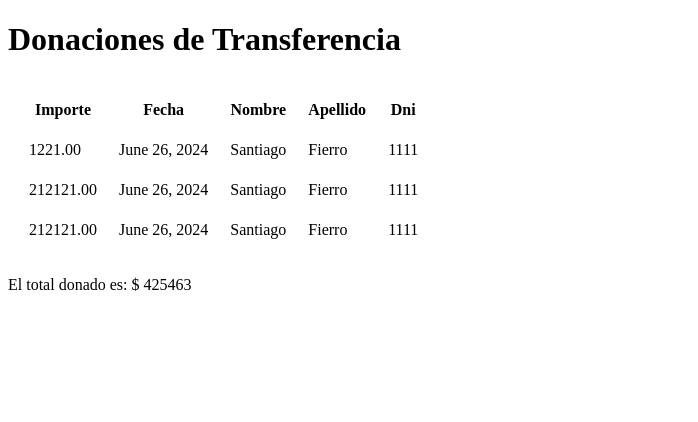
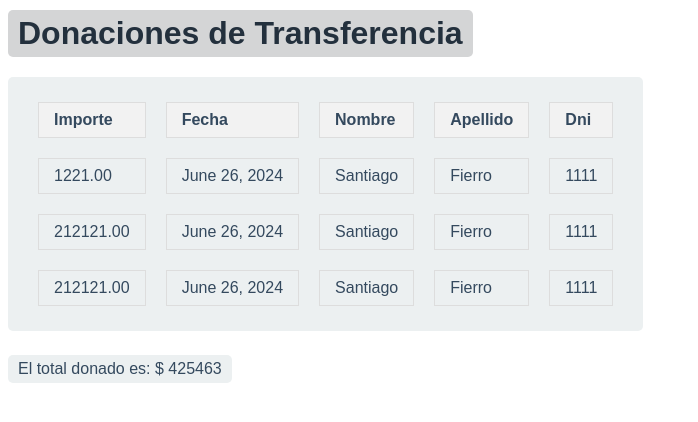
Before and after one commit to luciocolli/Proyecto-Ingenieria2, a Django app: page /show_transfers in a window 1280 px wide. Shown: the part 188-610 px from the top of the page, without its empty margins (0-698 px from the left). Run offline with Django 4.2, Linux system fonts and the light colour scheme; data comes from the database, SQL or seed files in the repository; both versions use the stored data as it was after the commit; parts of the project's set-up code (start-up, migrations or seed data) failed here and were passed over.

Commit message:
estilos en nuevas funciones1

```diff
--- a/hopeTrade/landing/templates/donation.html
+++ b/hopeTrade/landing/templates/donation.html
@@ -28,6 +28,8 @@
     <a href="{% url 'cash_register' %}" class="boton2">Registrar donacion en efectivo</a>
     <a href="{% url 'article_register' %}" class="boton2">Registrar donacion de Articulo</a>
     <button id="indice1" class="boton2">Listar donaciones en Efectivo</button>
+    <a href="{% url 'show_transfers' %}"><button class="boton2">Listar donaciones en Transferencia</button></a>
+    <a href="{% url 'show_all_intercambios' %}"><button class="boton2">Ver Intercambios</button></a>
     <!-- <button id="indice2">Listar donaciones de Articulos</button> CAMBIO ESTE BOTON PARA LISTAR ARTICULOS DONADOS -->
     <a href="{% url 'show_articles' %}" class="boton2">Listar donaciones de Articulos</a>
     <div id="caja1" class="caja" style="display: none;">
--- a/hopeTrade/landing/templates/show-transfers.html
+++ b/hopeTrade/landing/templates/show-transfers.html
@@ -4,16 +4,22 @@
 
 
 {% block content %}
-    <h1>Donaciones de Transferencia</h1>
+    <div>
+        <h1 class="texto2">Donaciones de Transferencia</h1>
+    </div>
+
 
     {% if msg %}
-        <div class="alert alert-{{ message.tags }}">
-            {{ msg }}
+        <div>
+            <div class="alerta1 alert-{{ message.tags }}">
+                {{ msg }}
+            </div>
         </div>
+
     {% endif %}
 
     {% if transfers %}
-        <table style="border-collapse: separate; border-spacing: 20px;">
+        <table style="border-collapse: separate; border-spacing: 20px;" class="texto1">
             <thead>
                 <tr>
                     <th>Importe</th>
@@ -36,6 +42,9 @@
             </tbody>
         </table>
     {% endif %}
-    <p>El total donado es: $ {{ total_amount }}</p>
+    <div>
+        <p class="texto1">El total donado es: $ {{ total_amount }}</p>
+    </div>
+
 
 {% endblock %}
```
Also changed, not shown: hopeTrade/landing/templates/form-decline-intercambio.html (+4 -4 lines), hopeTrade/landing/templates/show-all-intercambios.html (+9 -4 lines), hopeTrade/db.sqlite3.
